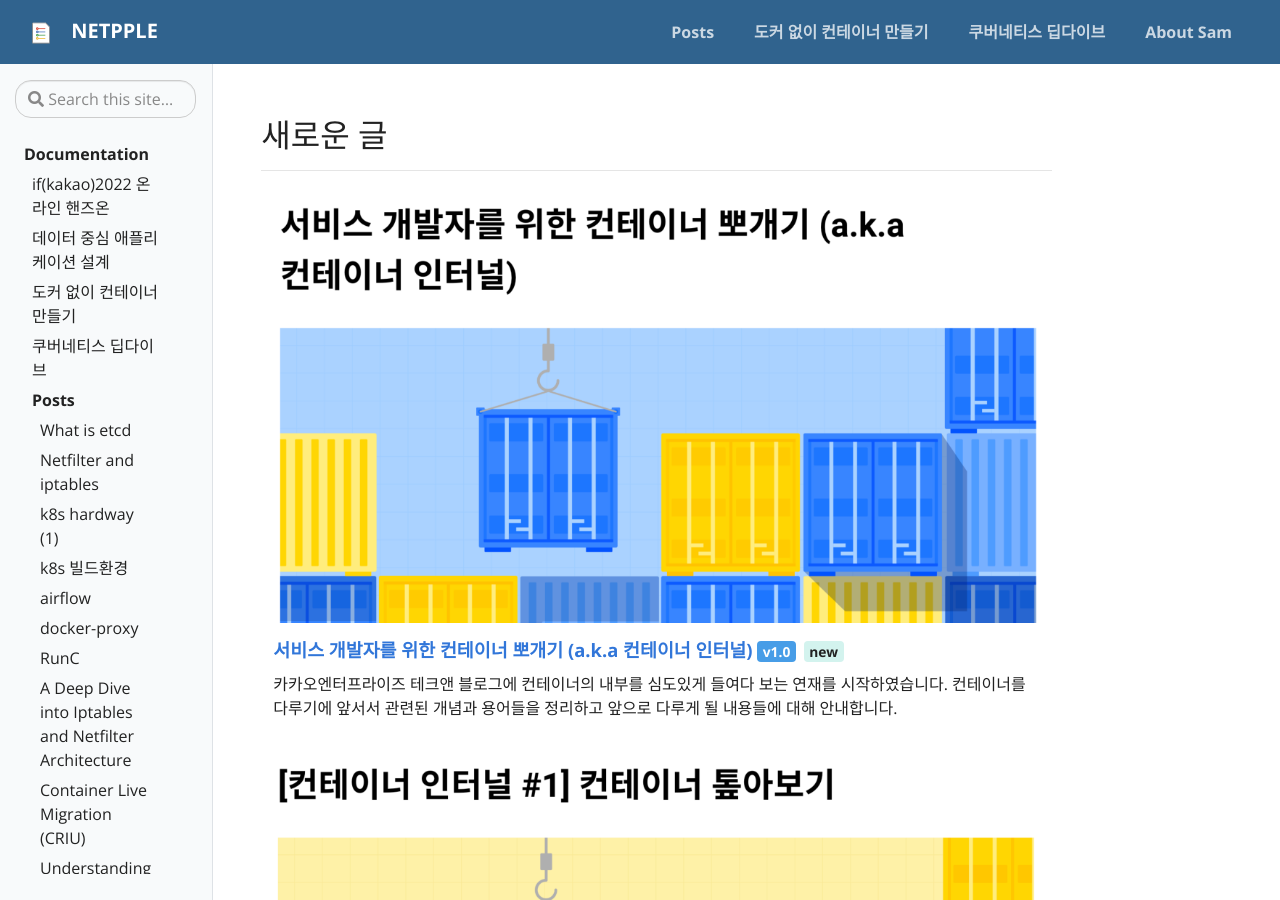
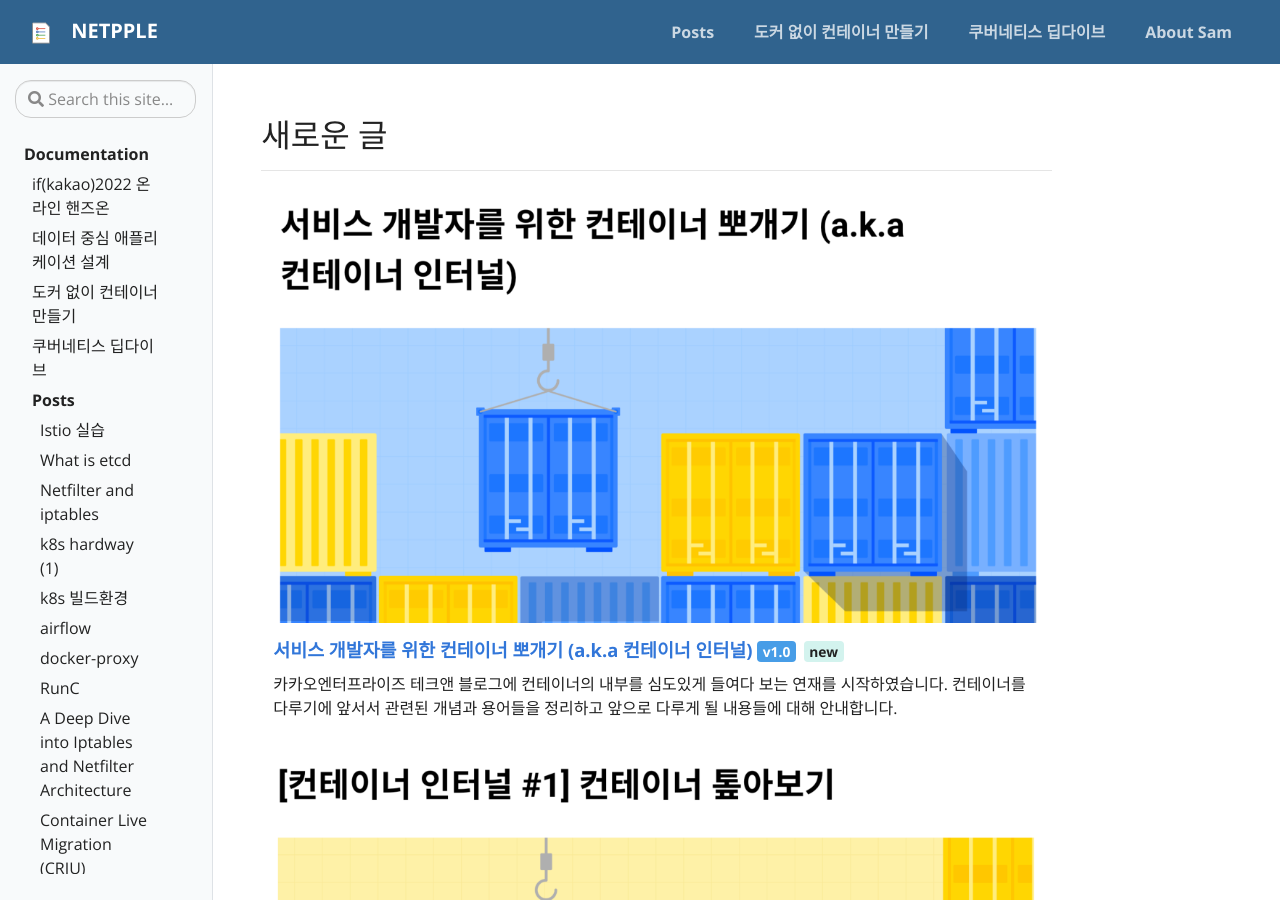
Before and after one commit to netpple/netpple.github.io, a Jekyll site: the page built from pages/index.md, in a window 1280 px wide and 900 px high. Built offline with Jekyll 4.4.1, drawn with Linux system fonts in a browser that asks for light colours; some of the changed text lies outside the part shown.

Commit message:
left navi - istio 추가

```diff
--- a/_data/toc.yml
+++ b/_data/toc.yml
@@ -67,6 +67,8 @@
   links:
     #    - title: "[] "
     #      url: ""
+    - title: "Istio 실습"
+      url: "2022/istio"
     - title: "What is etcd"
       url: "2022/etcd"
     - title: "Netfilter and iptables"
```
